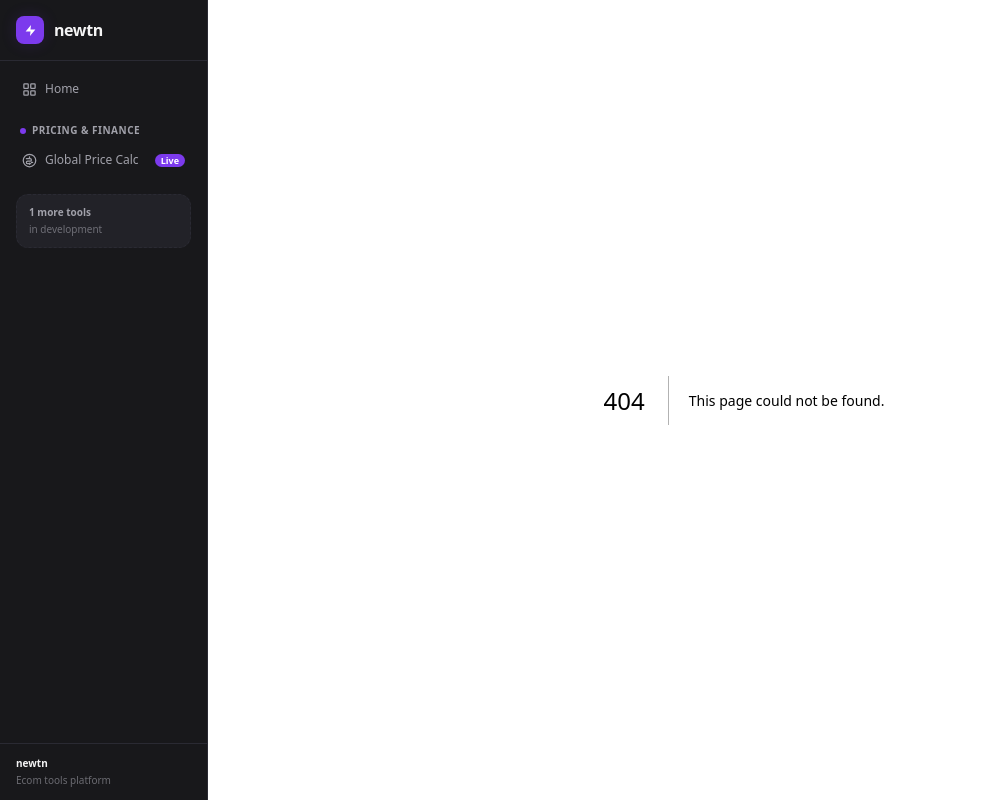
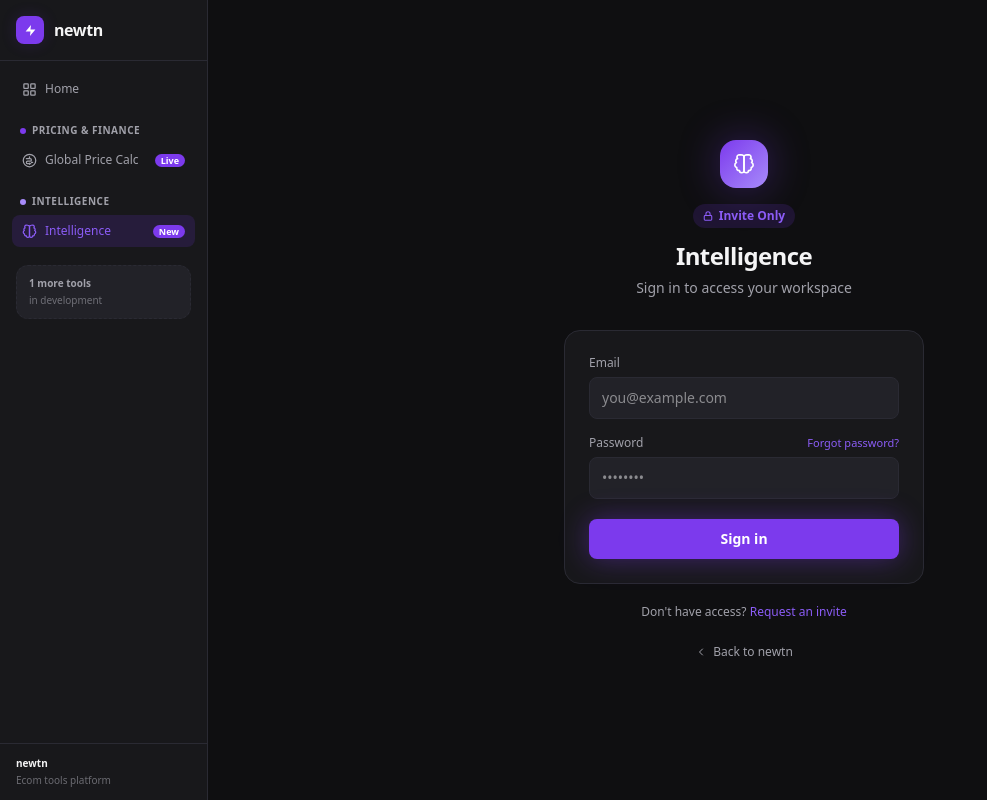
Before and after one commit to rockgodthecoder/newtn, a Next.js app: page /intelligence/login in a window 1280 px wide. Before the commit this address had no page. Shown: the whole page, without its empty margins (0-987 px from the left). Built offline with nearby package versions, Linux system fonts and the light colour scheme.

Commit message:
Add Intelligence login page and sidebar/homepage entry
Co-Authored-By: Claude Sonnet 4.6 <noreply@anthropic.com>

```diff
--- /dev/null
+++ b/app/intelligence/login/page.tsx
@@ -0,0 +1,206 @@
+"use client";
+
+import { useState } from "react";
+import { useRouter } from "next/navigation";
+import Link from "next/link";
+
+export default function IntelligenceLogin() {
+  const [email, setEmail]       = useState("");
+  const [password, setPassword] = useState("");
+  const [loading, setLoading]   = useState(false);
+  const [error, setError]       = useState("");
+  const router = useRouter();
+
+  const handleSubmit = async (e: React.FormEvent) => {
+    e.preventDefault();
+    setError("");
+    setLoading(true);
+    // TODO: replace with real auth
+    await new Promise((r) => setTimeout(r, 900));
+    setLoading(false);
+    setError("Invalid credentials. Intelligence is invite-only.");
+  };
+
+  return (
+    <div
+      className="min-h-full flex flex-col items-center justify-center p-4"
+      style={{ background: "var(--background)" }}
+    >
+      <div className="w-full max-w-[360px]">
+
+        {/* Logo mark */}
+        <div className="flex flex-col items-center mb-8">
+          <div
+            className="w-12 h-12 rounded-2xl flex items-center justify-center mb-4"
+            style={{
+              background: "linear-gradient(135deg, #7c3aed, #a78bfa)",
+              boxShadow: "0 0 40px rgba(124,58,237,0.35)",
+            }}
+          >
+            <svg width="22" height="22" viewBox="0 0 24 24" fill="none" stroke="white" strokeWidth="1.8" strokeLinecap="round" strokeLinejoin="round">
+              <path d="M9.5 2A2.5 2.5 0 0 1 12 4.5v15a2.5 2.5 0 0 1-4.96-.44 2.5 2.5 0 0 1-2.96-3.08 3 3 0 0 1-.34-5.58 2.5 2.5 0 0 1 1.32-4.24 2.5 2.5 0 0 1 1.44-4.24Z"/>
+              <path d="M14.5 2A2.5 2.5 0 0 0 12 4.5v15a2.5 2.5 0 0 0 4.96-.44 2.5 2.5 0 0 0 2.96-3.08 3 3 0 0 0 .34-5.58 2.5 2.5 0 0 0-1.32-4.24 2.5 2.5 0 0 0-1.44-4.24Z"/>
+            </svg>
+          </div>
+
+          <div
+            className="inline-flex items-center gap-1.5 text-xs font-semibold px-2.5 py-1 rounded-full mb-3"
+            style={{ background: "var(--accent-glow)", color: "var(--accent-light)" }}
+          >
+            <svg width="10" height="10" viewBox="0 0 24 24" fill="none" stroke="currentColor" strokeWidth="2.5" strokeLinecap="round" strokeLinejoin="round">
+              <rect width="18" height="11" x="3" y="11" rx="2" ry="2"/>
+              <path d="M7 11V7a5 5 0 0 1 10 0v4"/>
+            </svg>
+            Invite Only
+          </div>
+
+          <h1
+            className="text-2xl font-bold tracking-tight text-center"
+            style={{ color: "var(--text-primary)" }}
+          >
+            Intelligence
+          </h1>
+          <p className="mt-1.5 text-sm text-center" style={{ color: "var(--text-secondary)" }}>
+            Sign in to access your workspace
+          </p>
+        </div>
+
+        {/* Card */}
+        <div
+          className="rounded-2xl p-6"
+          style={{ background: "var(--surface)", border: "1px solid var(--border)" }}
+        >
+          <form onSubmit={handleSubmit} className="flex flex-col gap-4">
+
+            {/* Email */}
+            <div className="flex flex-col gap-1.5">
+              <label
+                htmlFor="email"
+                className="text-xs font-medium"
+                style={{ color: "var(--text-secondary)" }}
+              >
+                Email
+              </label>
+              <input
+                id="email"
+                type="email"
+                autoComplete="email"
+                required
+                value={email}
+                onChange={(e) => setEmail(e.target.value)}
+                placeholder="you@example.com"
+                className="rounded-lg px-3 py-2.5 text-sm outline-none"
+                style={{
+                  background: "var(--surface-2)",
+                  border: "1px solid var(--border)",
+                  color: "var(--text-primary)",
+                  transition: "border-color 0.15s",
+                }}
+                onFocus={(e) => (e.currentTarget.style.borderColor = "var(--accent)")}
+                onBlur={(e)  => (e.currentTarget.style.borderColor = "var(--border)")}
+              />
+            </div>
+
+            {/* Password */}
+            <div className="flex flex-col gap-1.5">
+              <div className="flex items-center justify-between">
+                <label
+                  htmlFor="password"
+                  className="text-xs font-medium"
+                  style={{ color: "var(--text-secondary)" }}
+                >
+                  Password
+                </label>
+                <span
+                  className="text-[11px] cursor-pointer"
+                  style={{ color: "var(--accent-light)" }}
+                >
+                  Forgot password?
+                </span>
+              </div>
+              <input
+                id="password"
+                type="password"
+                autoComplete="current-password"
+                required
+                value={password}
+                onChange={(e) => setPassword(e.target.value)}
+                placeholder="••••••••"
+                className="rounded-lg px-3 py-2.5 text-sm outline-none"
+                style={{
+                  background: "var(--surface-2)",
+                  border: "1px solid var(--border)",
+                  color: "var(--text-primary)",
+                  transition: "border-color 0.15s",
+                }}
+                onFocus={(e) => (e.currentTarget.style.borderColor = "var(--accent)")}
+                onBlur={(e)  => (e.currentTarget.style.borderColor = "var(--border)")}
+              />
+            </div>
+
+            {/* Error */}
+            {error && (
+              <div
+                className="rounded-lg px-3 py-2.5 text-xs"
+                style={{
+                  background: "rgba(239,68,68,0.08)",
+                  border: "1px solid rgba(239,68,68,0.2)",
+                  color: "#f87171",
+                }}
+              >
+                {error}
+              </div>
+            )}
+
+            {/* Submit */}
+            <button
+              type="submit"
+              disabled={loading}
+              className="mt-1 rounded-lg py-2.5 text-sm font-semibold transition-all flex items-center justify-center gap-2"
+              style={{
+                background: loading ? "var(--surface-2)" : "var(--accent)",
+                color: loading ? "var(--text-secondary)" : "white",
+                boxShadow: loading ? "none" : "0 0 28px rgba(124,58,237,0.4)",
+                cursor: loading ? "not-allowed" : "pointer",
+              }}
+            >
+              {loading ? (
+                <>
+                  <svg className="animate-spin" width="14" height="14" viewBox="0 0 24 24" fill="none" stroke="currentColor" strokeWidth="2.5" strokeLinecap="round"><path d="M21 12a9 9 0 1 1-6.219-8.56"/></svg>
+                  Signing in…
+                </>
+              ) : (
+                "Sign in"
+              )}
+            </button>
+
+          </form>
+        </div>
+
+        {/* Footer */}
+        <p className="text-center mt-5 text-xs" style={{ color: "var(--text-secondary)" }}>
+          Don&apos;t have access?{" "}
+          <span style={{ color: "var(--accent-light)", cursor: "pointer" }}>
+            Request an invite
+          </span>
+        </p>
+
+        <div className="flex items-center justify-center mt-6">
+          <Link
+            href="/"
+            className="text-xs flex items-center gap-1.5 transition-colors"
+            style={{ color: "var(--text-secondary)" }}
+            onMouseEnter={(e) => (e.currentTarget.style.color = "var(--text-primary)")}
+            onMouseLeave={(e) => (e.currentTarget.style.color = "var(--text-secondary)")}
+          >
+            <svg width="12" height="12" viewBox="0 0 24 24" fill="none" stroke="currentColor" strokeWidth="2" strokeLinecap="round" strokeLinejoin="round">
+              <path d="m15 18-6-6 6-6"/>
+            </svg>
+            Back to newtn
+          </Link>
+        </div>
+
+      </div>
+    </div>
+  );
+}
--- a/app/page.tsx
+++ b/app/page.tsx
@@ -62,6 +62,19 @@ const CATEGORIES = [
         description: "Build margin-aware pricing models for different channels, regions, and customer segments.",
         icon: icons.calculator,
         comingSoon: true,
+      },
+    ],
+  },
+  {
+    label: "Intelligence",
+    color: "#a78bfa",
+    tools: [
+      {
+        href: "/intelligence/login",
+        title: "Intelligence",
+        description: "AI-powered insights and automation for your ecommerce operations. Invite-only access.",
+        icon: icons.brain,
+        badge: "New",
       },
     ],
   },
--- a/components/Sidebar.tsx
+++ b/components/Sidebar.tsx
@@ -23,6 +23,18 @@ const NAV = [
         label: "Global Price Calc",
         icon: <svg width="15" height="15" viewBox="0 0 24 24" fill="none" stroke="currentColor" strokeWidth="2" strokeLinecap="round" strokeLinejoin="round"><circle cx="12" cy="12" r="10"/><path d="M12 6v2m0 8v2M9 9h4a2 2 0 0 1 0 4H9a2 2 0 0 0 0 4h5M9 9H7m8 6h2"/></svg>,
         badge: "Live",
+      },
+    ],
+  },
+  {
+    section: "Intelligence",
+    color: "#a78bfa",
+    items: [
+      {
+        href: "/intelligence/login",
+        label: "Intelligence",
+        icon: <svg width="15" height="15" viewBox="0 0 24 24" fill="none" stroke="currentColor" strokeWidth="2" strokeLinecap="round" strokeLinejoin="round"><path d="M9.5 2A2.5 2.5 0 0 1 12 4.5v15a2.5 2.5 0 0 1-4.96-.44 2.5 2.5 0 0 1-2.96-3.08 3 3 0 0 1-.34-5.58 2.5 2.5 0 0 1 1.32-4.24 2.5 2.5 0 0 1 1.44-4.24Z"/><path d="M14.5 2A2.5 2.5 0 0 0 12 4.5v15a2.5 2.5 0 0 0 4.96-.44 2.5 2.5 0 0 0 2.96-3.08 3 3 0 0 0 .34-5.58 2.5 2.5 0 0 0-1.32-4.24 2.5 2.5 0 0 0-1.44-4.24Z"/></svg>,
+        badge: "New",
       },
     ],
   },
```
